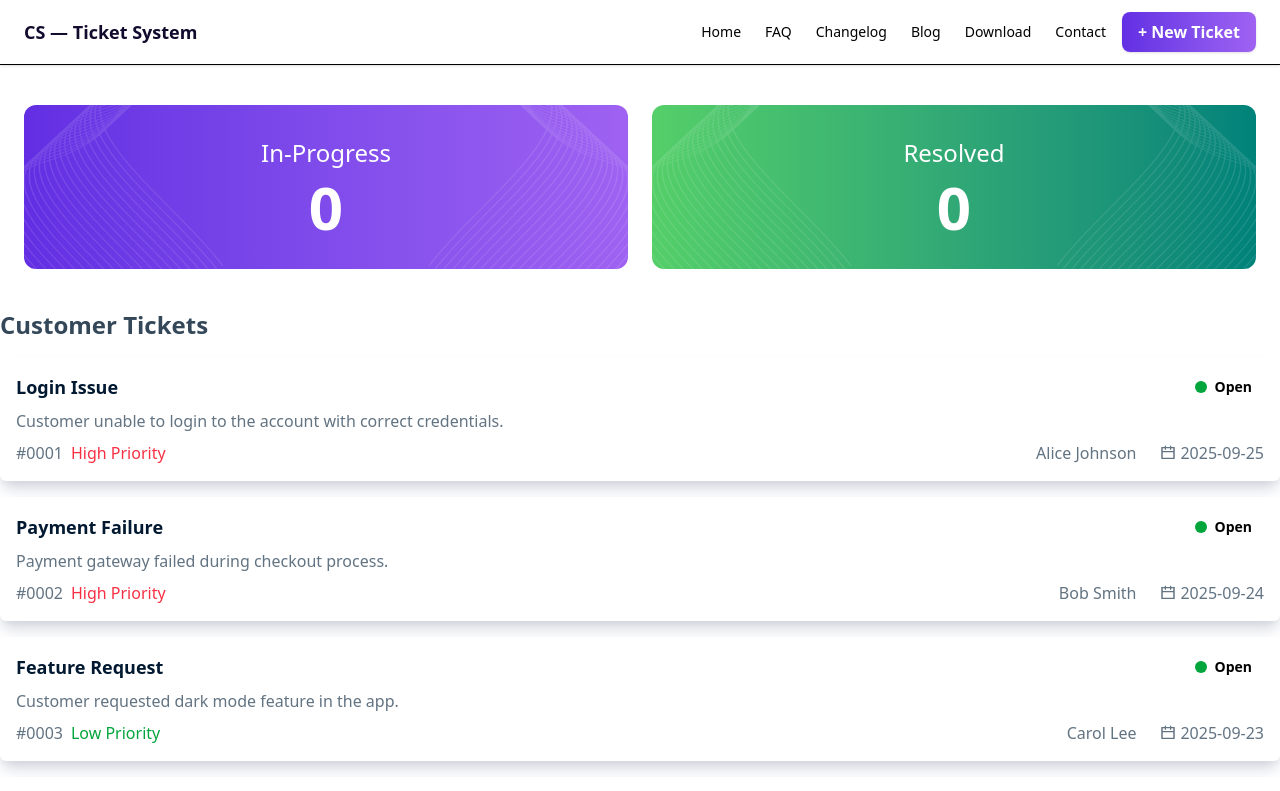
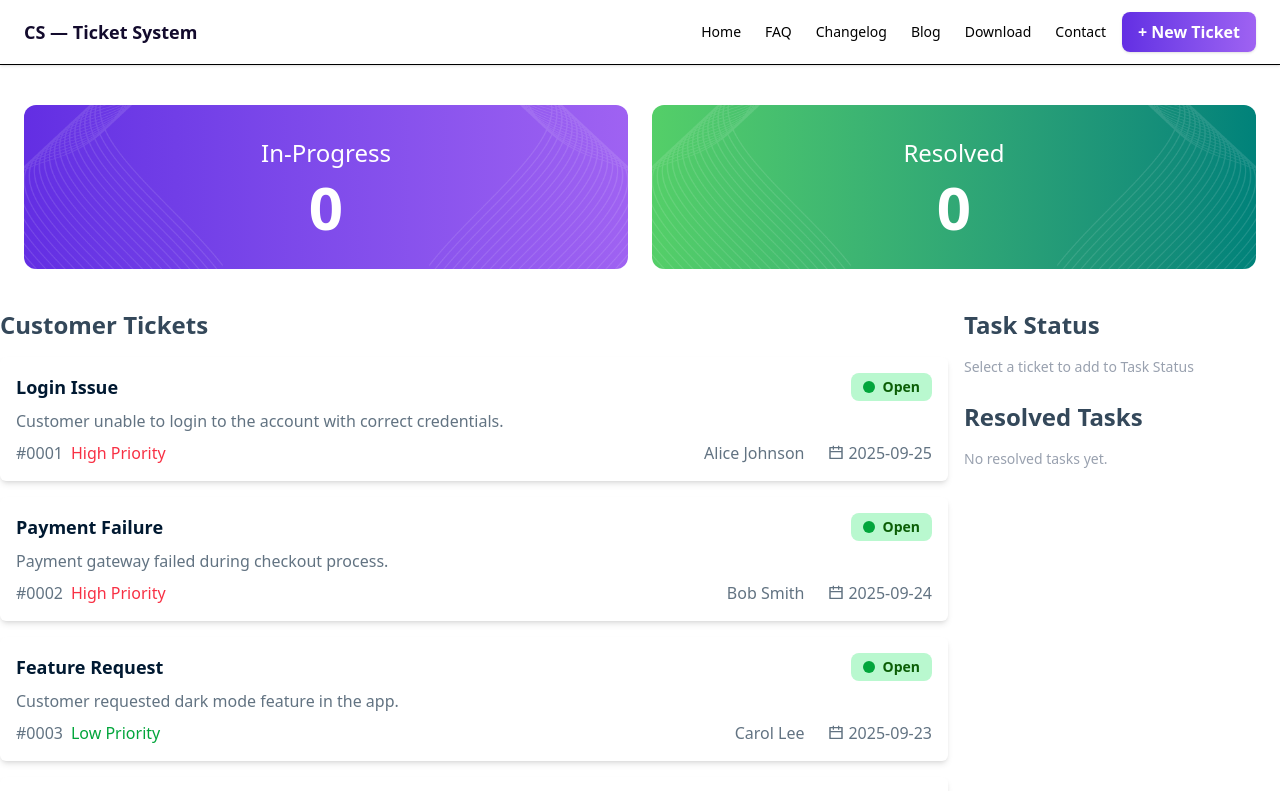
Before and after one commit to codewithrabby/customer-support-zone-by-react, a React (Vite) app: page / in a window 1280 px wide. Shown: the top 791 px of the page. Built offline with nearby package versions, Linux system fonts and the light colour scheme.

Commit message:
added task status & resolved tasks section

```diff
--- a/src/App.jsx
+++ b/src/App.jsx
@@ -5,16 +5,13 @@ import facebookImg from "./assets/facebook.png"
 import mailImg from "./assets/mail.png"
 import vector1 from "./assets/vector1.png"
 import vector2 from "./assets/vector2.png"
-import CustomersTickets from './components/CustomersTickets'
+import CustomersTicketsAndAside from './components/CustomersTicketsAndAside'
 import { Suspense } from 'react'
-
 
 const fetchCusomers = async () =>{
   const res = await fetch("/customers.json")
   return res.json()
 }
-
-
 
 function App() {
 
@@ -44,9 +41,6 @@ function App() {
         </div>
       </nav>
 
-
-
-
       {/* ===== BANNER Section Starts from here... ===== */}
       <section className="max-w-7xl mx-auto grid md:grid-cols-2 gap-6 px-6 py-10">
         <div className="relative bg-gradient-to-r from-[#632EE3] to-[#9F62F2] text-[#FFFFFF] rounded-xl p-8 flex flex-col items-center justify-center overflow-hidden">
@@ -68,19 +62,10 @@ function App() {
         </div>
       </section>
 
-
-
-
-
       {/* ===== MAIN Section Starts from here...  ===== */}
       <Suspense>
-        <CustomersTickets customersPromise={customersPromise}></CustomersTickets>
+        <CustomersTicketsAndAside customersPromise={customersPromise}></CustomersTicketsAndAside>
       </Suspense>
-
-
-
-
-
 
       {/* ===== FOOTER Section Starts from here...  ===== */}
       <footer className="bg-[#000000] text-gray-300 mt-auto">
--- a/src/components/CustomersTickets.jsx
+++ /dev/null
@@ -1,50 +0,0 @@
-import React, { use } from 'react';
-import calenderImg from "../assets/ri_calendar-line.png"
-
-const CustomersTickets = ({ customersPromise }) => {
-    const customersData = use(customersPromise);
-    console.log(customersData);
-
-    return (
-        <div className="max-w-7xl mx-auto space-y-4">
-            <h2 className="text-[#34485A] font-semibold text-2xl mb-4">Customer Tickets</h2>
-
-            {customersData.map((customer) => {
-                let priorityColor = '';
-                if (customer.customerPriority.toLowerCase().includes('high')) {
-                    priorityColor = 'text-[#F83044]';
-                } else if (customer.customerPriority.toLowerCase().includes('medium')) {
-                    priorityColor = 'text-[#FEBB0C]';
-                } else if (customer.customerPriority.toLowerCase().includes('low')) {
-                    priorityColor = 'text-[#02A53B]';
-                }
-
-                return (
-                    <div key={customer.id} className="p-4 bg-[#FFFFFF] rounded-md shadow-gray-300 shadow-lg space-y-2">
-                        <div className="flex justify-between items-center">
-                            <h2 className="text-[#001931] text-lg font-semibold">{customer.title}</h2>
-                        <span className={`flex items-center gap-2 px-3 py-1 text-sm font-semibold rounded-lg ${customer.status === 'Open' ? 'bg-[#B9F8CF]text-[#0B5E06]' : ''} ${customer.status === 'In Progress' ? 'bg-[#F8F3B9] text-yellow-800' : ''}`}>
-                            <span className={`w-3 h-3 rounded-full block ${customer.status === 'Open' ? 'bg-[#02A53B]' : ''} ${customer.status === 'In Progress' ? 'bg-[#FEBB0C]' : ''}`}></span>{customer.status}
-                        </span>
-                        </div>
-                        <p className="text-[#627382]">{customer.description}</p>
-                        <div className="flex justify-between items-center">
-                            <div className="flex justify-between items-center gap-2">
-                                <span className='text-[#627382]'>{customer.id}</span>
-                                <p className={priorityColor}>{customer.customerPriority}</p>
-                            </div>
-                            <div className="flex justify-between items-center gap-2 text-[#627382]">
-                                <p className='mr-4' >{customer.customerName}</p>
-                                <span className="flex items-center gap-1">
-                                    <img src={calenderImg} alt="Calendar" className="w-4 h-4" />{customer.date}
-                                </span>
-                            </div>
-                        </div>
-                    </div>
-                );
-            })}
-        </div>
-    );
-};
-
-export default CustomersTickets;
--- /dev/null
+++ b/src/components/CustomersTicketsAndAside.jsx
@@ -0,0 +1,112 @@
+import React, { use, useState, } from 'react';
+import calenderImg from "../assets/ri_calendar-line.png";
+
+const CustomersTickets = ({ customersPromise }) => {
+  const customersData = use(customersPromise);
+  const [tasks, setTasks] = useState([]);
+  const [resolvedTasks, setResolvedTasks] = useState([]);
+
+  const handleAddTask = (customer) => {
+    if (!tasks.find(task => task.id === customer.id) && !resolvedTasks.find(task => task.id === customer.id)) {
+      setTasks([...tasks, customer]);
+    }
+  };
+
+  const handleCompleteTask = (taskId) => {
+    const taskToResolve = tasks.find(task => task.id === taskId);
+    if (taskToResolve) {
+      setTasks(tasks.filter(task => task.id !== taskId));
+      setResolvedTasks([taskToResolve, ...resolvedTasks]);
+    }
+  };
+
+  return (
+    <div className="max-w-7xl mx-auto flex gap-4">
+      {/* Left Section: Customer Tickets */}
+      <div className="w-3/4 space-y-4">
+        <h2 className="text-[#34485A] font-semibold text-2xl mb-4">Customer Tickets</h2>
+
+        {customersData.map((customer) => {
+          let priorityColor = '';
+          if (customer.customerPriority.toLowerCase().includes('high')) {
+            priorityColor = 'text-[#F83044]';
+          } else if (customer.customerPriority.toLowerCase().includes('medium')) {
+            priorityColor = 'text-[#FEBB0C]';
+          } else if (customer.customerPriority.toLowerCase().includes('low')) {
+            priorityColor = 'text-[#02A53B]';
+          }
+
+          return (
+            <div
+              key={customer.id}
+              onClick={() => handleAddTask(customer)}
+              className="p-4 bg-[#FFFFFF] rounded-md shadow-md space-y-2 cursor-pointer hover:bg-gray-50"
+            >
+              <div className="flex justify-between items-center">
+                <h2 className="text-[#001931] text-lg font-semibold">{customer.title}</h2>
+                <span
+                  className={`flex items-center gap-2 px-3 py-1 text-sm font-semibold rounded-lg ${
+                    customer.status === 'Open' ? 'bg-[#B9F8CF] text-[#0B5E06]' : ''
+                  } ${customer.status === 'In Progress' ? 'bg-[#F8F3B9] text-yellow-800' : ''}`}
+                >
+                  <span
+                    className={`w-3 h-3 rounded-full block ${
+                      customer.status === 'Open' ? 'bg-[#02A53B]' : ''
+                    } ${customer.status === 'In Progress' ? 'bg-[#FEBB0C]' : ''}`}
+                  ></span>
+                  {customer.status}
+                </span>
+              </div>
+              <p className="text-[#627382]">{customer.description}</p>
+              <div className="flex justify-between items-center">
+                <div className="flex justify-between items-center gap-2">
+                  <span className="text-[#627382]">{customer.id}</span>
+                  <p className={priorityColor}>{customer.customerPriority}</p>
+                </div>
+                <div className="flex justify-between items-center gap-2 text-[#627382]">
+                  <p className="mr-4">{customer.customerName}</p>
+                  <span className="flex items-center gap-1">
+                    <img src={calenderImg} alt="Calendar" className="w-4 h-4" /> {customer.date}
+                  </span>
+                </div>
+              </div>
+            </div>
+          );
+        })}
+      </div>
+
+      {/* Right Section: Aside */}
+      <div className="w-1/4 space-y-6">
+        {/* Task Status Section */}
+        <div className="space-y-2">
+          <h3 className="text-2xl text-[#34485A] font-semibold pb-2">Task Status</h3>
+          {tasks.length === 0 && <p className="text-gray-400 text-sm">Select a ticket to add to Task Status</p>}
+          {tasks.map((task) => (
+            <div key={task.id} className="p-4 bg-[#FFFFFF] rounded-md shadow-md space-y-2">
+              <h4 className="text-[#001931] font-semibold">{task.title}</h4>
+              <button
+                onClick={() => handleCompleteTask(task.id)}
+                className="bg-[#02A53B] text-white w-full px-3 py-1 rounded hover:bg-green-700"
+              >
+                Complete
+              </button>
+            </div>
+          ))}
+        </div>
+
+        {/* Resolved Tasks Section */}
+        <div className="space-y-2">
+          <h3 className="text-2xl text-[#34485A] font-semibold pb-2">Resolved Tasks</h3>
+          {resolvedTasks.length === 0 && <p className="text-gray-400 text-sm">No resolved tasks yet.</p>}
+          {resolvedTasks.map((task) => (
+            <div key={task.id} className="p-4 bg-[#FFFFFF] rounded-md shadow-md">
+              <h4 className="text-[#001931] font-semibold">{task.title}</h4>
+            </div>
+          ))}
+        </div>
+      </div>
+    </div>
+  );
+};
+
+export default CustomersTickets;
```
